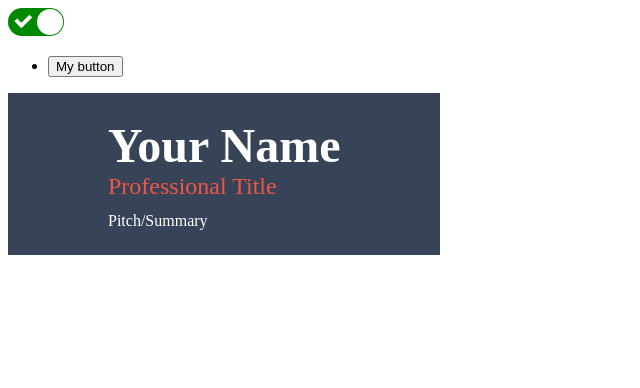
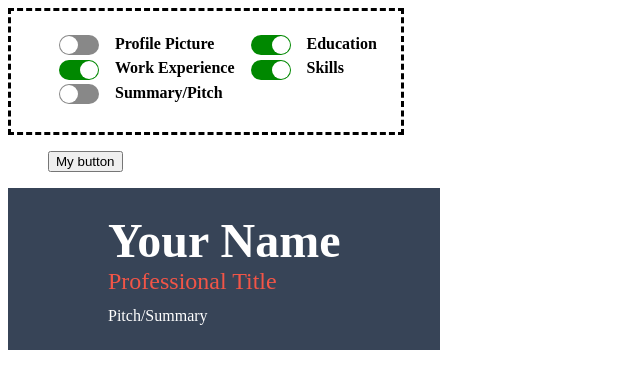
Before and after one commit to moustapharamadan/resume-maker, a React (Create React App) app: page / in a window 1280 px wide. Shown: the top 388 px of the page, without its empty margins (0-640 px from the left). Built offline with nearby package versions, Linux system fonts and the light colour scheme.

Commit message:
Section button

```diff
--- a/src/App.js
+++ b/src/App.js
@@ -1,15 +1,15 @@
 import React from 'react'
-import {Provider} from 'react-redux'
+import { Provider } from 'react-redux'
 import store from './redux/store'
-import {GeneralInfo} from "./components/GeneralInfo/GeneralInfo";
-import {NavigationBar} from "./components/NavigationBar/NavigationBar";
-import {SwitchButton} from "./components/NavigationBar/SwitchButton/SwitchButton"
+import { GeneralInfo } from "./components/GeneralInfo/GeneralInfo";
+import { NavigationBar } from "./components/NavigationBar/NavigationBar";
+import { Section } from "./components/NavigationBar/Section/Section"
 export default function App() {
   return (
     <Provider store={store}>
-        <SwitchButton checked={true} name="picture"/>
-        <NavigationBar/>
-        <GeneralInfo/>
+      <Section />
+      <NavigationBar />
+      <GeneralInfo />
     </Provider>
   );
 }
--- a/src/components/NavigationBar/Section/Section.js
+++ b/src/components/NavigationBar/Section/Section.js
@@ -1,9 +1,22 @@
 import React, { Component } from 'react'
+import { SwitchButton } from '../SwitchButton/SwitchButton'
+import styles from "./styles.module.css"
 
 export class Section extends Component {
     render() {
         return (
-            <div>
+            <div className={styles.sectionBox}>
+                <ul>
+                    <div>
+                        <li><SwitchButton name="picture" >Profile Picture</SwitchButton></li>
+                        <li><SwitchButton name="workExperience" >Work Experience</SwitchButton></li>
+                        <li><SwitchButton name="pitch" >Summary/Pitch</SwitchButton></li>
+                    </div>
+                    <div>
+                        <li><SwitchButton name="education" >Education</SwitchButton></li>
+                        <li><SwitchButton name="skills" >Skills</SwitchButton></li>
+                    </div>
+                </ul>
             </div>
         )
     }
--- /dev/null
+++ b/src/components/NavigationBar/Section/styles.module.css
@@ -0,0 +1,13 @@
+ul{
+    display: flex;
+}
+li{
+    list-style-type:none;
+}
+
+.sectionBox{
+    width: fit-content;
+    padding: 0.5em;
+    background: rgb(255, 255, 255);
+    border: dashed rgb(0, 0, 0);
+}
--- a/src/components/NavigationBar/SwitchButton/SwitchButton.js
+++ b/src/components/NavigationBar/SwitchButton/SwitchButton.js
@@ -1,30 +1,47 @@
 import React, { Component } from 'react'
 import Switch from 'react-switch';
 import store from '../../../redux/store'
-import {updatePictureSectionStatus} from '../../../redux/action'
+import { updatePictureSectionStatus, updatePitchSectionStatus, updateWorkExperienceSectionStatus, updateEducationSectionStatus, updateSkillsSectionStatus } from '../../../redux/action'
+import styles from "./styles.module.css"
 
 export class SwitchButton extends Component {
     constructor(props) {
         super(props);
-        this.state = { checked: props.checked };
+        const sectionStatus = store.getState().sectionStatus[this.props.name];
+        this.state = { checked: sectionStatus };
     }
 
-    updateStatus=(name)=>
-    {
-        this.setState({ checked:!this.state.checked });
-        if( name === "picture")
-        {
-            console.log("hhhh")
+    static defaultProps = {
+        width: 40,
+        height: 20
+    }
+
+    updateStatus = (name) => {
+        this.setState({ checked: !this.state.checked });
+        if (name === "picture")
             store.dispatch(updatePictureSectionStatus(this.state.checked));
-        }
+        else if (name === "pitch")
+            store.dispatch(updatePitchSectionStatus(this.state.checked));
+        else if (name === "workExperience")
+            store.dispatch(updateWorkExperienceSectionStatus(this.state.checked));
+        else if (name === "education")
+            store.dispatch(updateEducationSectionStatus(this.state.checked));
+        else if (name === "skills")
+            store.dispatch(updateSkillsSectionStatus(this.state.checked));
     }
+
     render() {
         return (
             <div>
                 <Switch
                     onChange={() => this.updateStatus(this.props.name)}
-                    checked={this.state.checked}/>
-            </div>
+                    uncheckedIcon={false}
+                    checkedIcon={false}
+                    checked={this.state.checked}
+                    width={this.props.width}
+                    height={this.props.height} />
+                <span className={styles.switchText}>{this.props.children}</span>
+            </div >
         )
     }
 }
--- /dev/null
+++ b/src/components/NavigationBar/SwitchButton/styles.module.css
@@ -0,0 +1,6 @@
+.switchText {
+    margin: 0 1em 0 1em;
+    vertical-align: super;
+    font-size: 1em;
+    font-weight: bold;
+}
```
Also changed, not shown: src/components/NavigationBar/Section/styles.css (deleted), src/components/NavigationBar/SwitchButton/styles.css (deleted), 1 other file (tests, documents, lock files or other folders).
